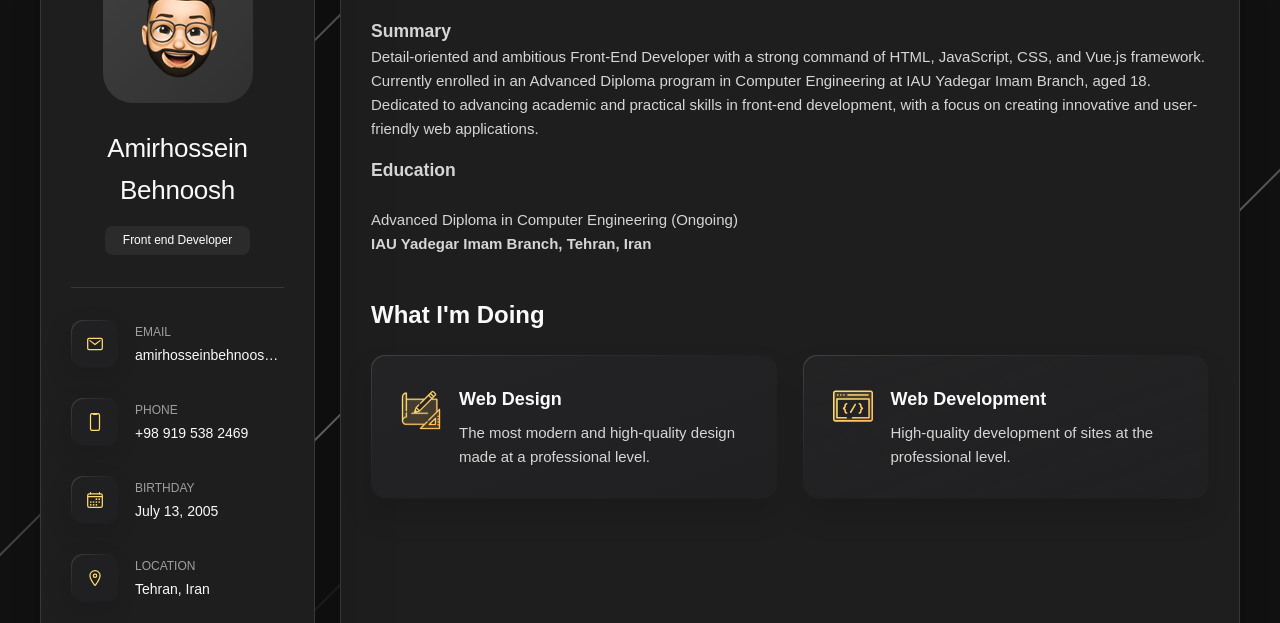
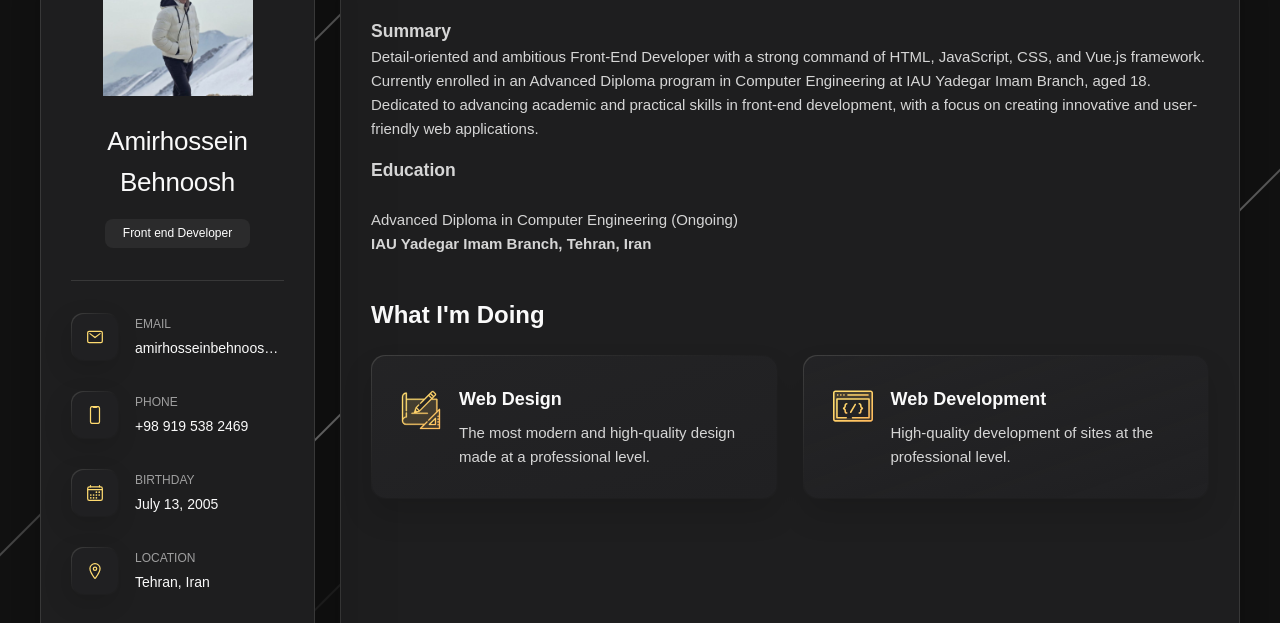
Before and after one commit to amirhossein-beh/CV, a plain HTML site: page index.html in a window 1280 px wide. Shown: the part 165-788 px from the top of the page. Drawn offline with nearby package versions, Linux system fonts and the light colour scheme.

Commit message:
Update index.html

```diff
--- a/index.html
+++ b/index.html
@@ -58,7 +58,7 @@
       <div class="sidebar-info">
 
         <figure class="avatar-box">
-          <img src="./assets/images/my-avatar.png" alt="Amirhossein" width="80">
+          <img src="./assets/images/my-avatar.jpg" alt="Amirhossein" width="80">
         </figure>
 
         <div class="info-content">
```
